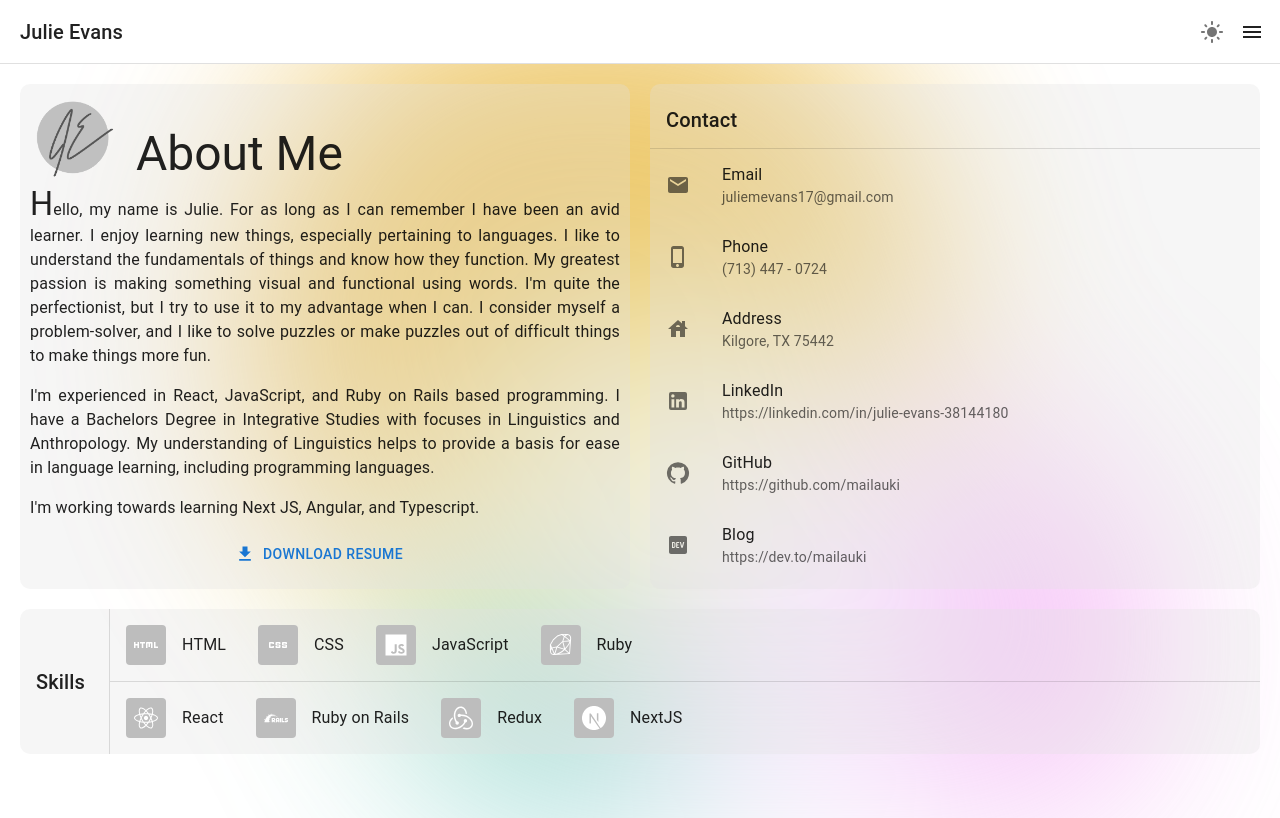
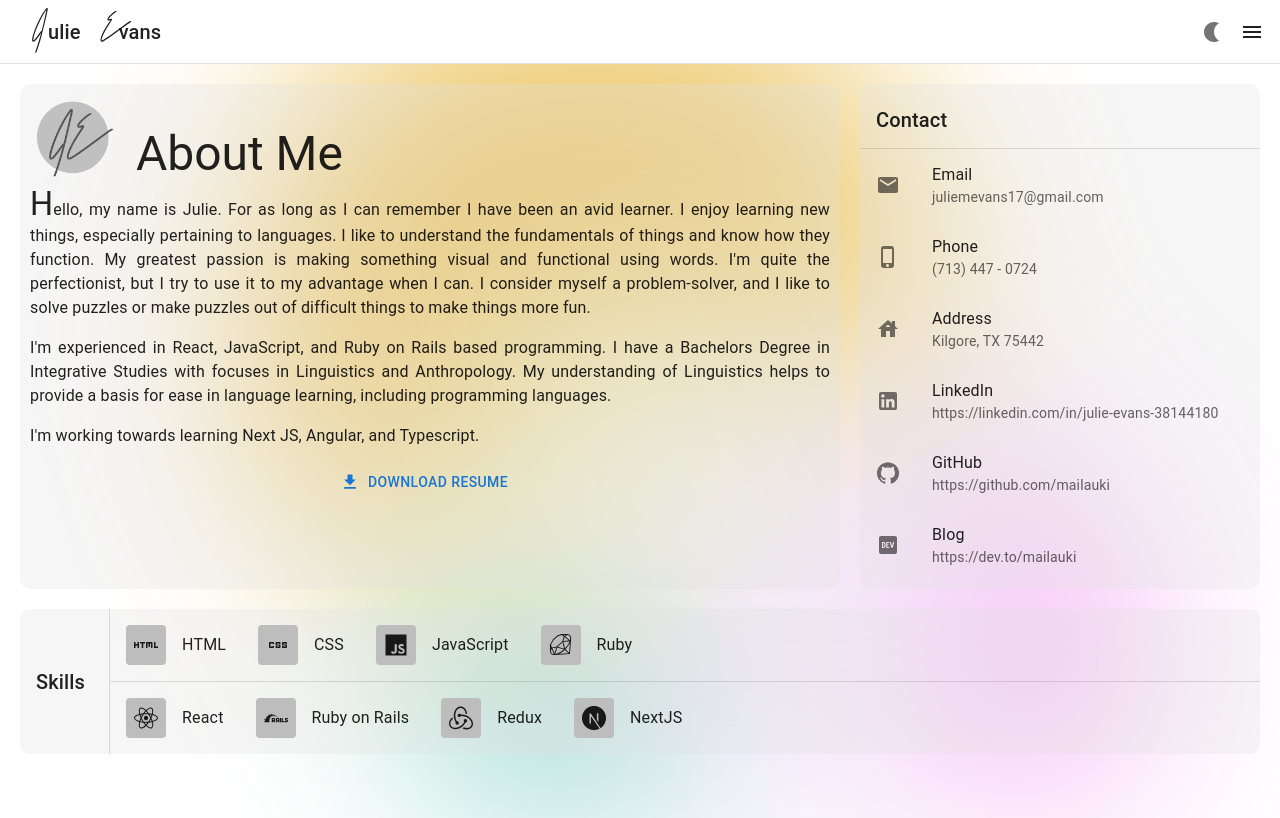
Before and after one commit to mailauki/portfolio-v1, a React (Create React App) app: page /about-me in a window 1280 px wide. Built offline with nearby package versions, Linux system fonts and the light colour scheme.

Commit message:
Updated Header

```diff
--- a/src/App.css
+++ b/src/App.css
@@ -17,19 +17,9 @@ a {
 }
 
 .Content {
-  /* min-height: calc(100vh - 128px); */
-  /* height: calc(100vh - 128px); */
   margin-top: 64px;
   margin-bottom: 64px;
-  /* overflow-y: scroll;
-  overscroll-behavior: contain;
-  -ms-overflow-style: none;
-  scrollbar-width: none; */
 }
-
-/* .Content::-webkit-scrollbar {
-  display: none;
-} */
 
 .Page {
   height: 100%;
@@ -53,6 +43,10 @@ a {
   justify-content: center;
   align-items: center;
   z-index: 0;
+}
+
+.Logo img {
+  filter: brightness(-2);
 }
 
 .row {
@@ -79,13 +73,18 @@ a {
   padding-top: 20px;
   margin: 20px;
   display: grid;
-  grid-template-columns: repeat(2, 1fr);
+  grid-template-columns: repeat(3, 1fr);
   gap: 20px;
+}
+
+.Panel:nth-child(1) {
+  grid-column-start: 1;
+  grid-column-end: 3;
 }
 
 .Panel:nth-child(3) {
   grid-column-start: 1;
-  grid-column-end: 3;
+  grid-column-end: 4;
 }
 
 .wrap {
--- a/src/components/Header.js
+++ b/src/components/Header.js
@@ -1,7 +1,7 @@
 import { useState } from 'react';
 import { Link } from 'react-router-dom';
 import Menu from './Menu';
-import { IconButton, Typography, Box, Tooltip } from '@mui/material';
+import { IconButton, Typography, Box, Tooltip, SvgIcon } from '@mui/material';
 import { useTheme, ThemeProvider, createTheme } from '@mui/material/styles';
 import MenuIcon from '@mui/icons-material/Menu';
 import NightlightIcon from '@mui/icons-material/Nightlight';
@@ -41,7 +41,50 @@ function Header({ darkMode, handleDarkMode }) {
         }}
         // className="Header"
       >
-        <Typography
+        <Box
+        className="Logo"
+          sx={{
+            display: "flex",
+            alignItems: "center",
+            "&:hover": {
+              color: "primary.main"
+            }
+          }}
+        >
+          <span style={{ marginLeft: "-10px", marginRight: "-22px" }}>
+            <svg width="60px" height="60px" viewBox="0 0 400 400" preserveAspectRatio="xMidYMid meet">
+              <g transform="translate(0,400) scale(0.1,-0.1)" fill="currentColor" stroke="none">
+                <path d="M2380 3274 c-98 -109 -262 -377 -421 -691 -311 -617 -533 -1288 -477 -1442 16 -42 58 -62 104 -50 69 19 229 201 412 467 50 73 71 97 66 77 -43 -187 -271 -934 -345 -1130 -51 -136 -54 -159 -17 -163 17 -2 33 4 46 19 35 37 241 683 371 1159 113 416 386 1588 398 1706 7 78 -6 104 -51 104 -28 0 -42 -9 -86 -56z m-55 -554 c-173 -762 -212 -914 -238 -925 -24 -11 -69 -68 -232 -295 -60 -85 -150 -194 -198 -244 -102 -105 -111 -104 -97 11 44 348 363 1127 677 1653 95 158 185 289 190 274 2 -5 -44 -219 -102 -474z" />
+              </g>
+            </svg>
+          </span>
+          <Typography
+            variant="h6"
+            noWrap
+            component={Link} to="/"
+            color="inherit"
+          >
+            ulie
+          </Typography>
+
+          <span style={{ marginRight: "-22px" }}>
+            <svg width="60px" height="60px" viewBox="0 0 400 400" preserveAspectRatio="xMidYMid meet">
+              <g transform="translate(0,400) scale(0.1,-0.1)" fill="currentColor" stroke="none">
+                <path d="M2264 3114 c-140 -71 -424 -337 -485 -456 -55 -107 5 -176 131 -151 36 7 47 7 43 -1 -4 -6 -62 -95 -129 -197 -241 -367 -409 -681 -484 -904 -90 -270 -29 -375 165 -281 126 60 451 284 1030 711 434 320 579 424 675 488 134 89 135 90 121 115 -32 59 -69 36 -786 -493 -726 -536 -1080 -775 -1146 -775 -65 0 37 310 203 615 87 159 168 291 327 534 140 212 157 251 129 279 -16 16 -52 15 -137 -4 -40 -9 -75 -13 -79 -10 -14 14 37 85 133 184 115 120 223 212 315 270 91 57 104 70 89 88 -17 21 -57 17 -115 -12z"/>
+              </g>
+            </svg>
+          </span>
+          <Typography
+            variant="h6"
+            noWrap
+            component={Link} to="/"
+            color="inherit"
+          >
+            vans
+          </Typography>
+        </Box>
+
+        {/* <Typography
           variant="h6"
           noWrap
           sx={{
@@ -53,11 +96,12 @@ function Header({ darkMode, handleDarkMode }) {
           color="inherit"
         >
           Julie Evans
-        </Typography>
+        </Typography> */}
+
         <Box>
-          <Tooltip title={`${theme.palette.mode === "dark" ? "Dark" : "Light"} Mode`} arrow>
+          <Tooltip title={`${theme.palette.mode === "dark" ? "Light" : "Dark"} Mode`} arrow>
             <IconButton onClick={handleDarkMode}>
-              {theme.palette.mode === "dark" ? <NightlightIcon /> : <LightModeIcon />}
+              {theme.palette.mode === "dark" ? <LightModeIcon /> : <NightlightIcon />}
             </IconButton>
           </Tooltip>
           <Tooltip title="Menu" arrow>
@@ -72,6 +116,7 @@ function Header({ darkMode, handleDarkMode }) {
           </Tooltip>
         </Box>
       </Box>
+
       <Menu
         open={open}
         handleDrawerClose={handleDrawerClose}
--- a/src/components/Skills.js
+++ b/src/components/Skills.js
@@ -50,7 +50,7 @@ function Skills() {
         <List className="wrap" >
           <ListItem>
             <ListItemAvatar>
-              <Avatar variant="rounded">
+              <Avatar variant="rounded" sx={{ color: theme.palette.text.primary }}>
                 <HtmlIcon />
               </Avatar>
             </ListItemAvatar>
@@ -58,7 +58,7 @@ function Skills() {
           </ListItem>
           <ListItem>
             <ListItemAvatar>
-              <Avatar variant="rounded">
+              <Avatar variant="rounded" sx={{ color: theme.palette.text.primary }}>
                 <CssIcon />
               </Avatar>
             </ListItemAvatar>
@@ -66,7 +66,7 @@ function Skills() {
           </ListItem>
           <ListItem>
             <ListItemAvatar>
-              <Avatar variant="rounded">
+              <Avatar variant="rounded" sx={{ color: theme.palette.text.primary }}>
                 <JavaScriptIcon />
               </Avatar>
             </ListItemAvatar>
@@ -74,20 +74,12 @@ function Skills() {
           </ListItem>
           <ListItem>
             <ListItemAvatar>
-              <Avatar variant="rounded">
+              <Avatar variant="rounded" sx={{ color: theme.palette.text.primary }}>
                 <RubyIcon />
               </Avatar>
             </ListItemAvatar>
             <ListItemText primary="Ruby" />
           </ListItem>
-          {/* <ListItem>
-            <ListItemAvatar>
-              <Avatar variant="rounded">
-                <TypeScriptIcon />
-              </Avatar>
-            </ListItemAvatar>
-            <ListItemText primary="TypeScript" />
-          </ListItem> */}
         </List>
 
         <Divider />
@@ -95,7 +87,7 @@ function Skills() {
         <List className="wrap">
           <ListItem>
             <ListItemAvatar>
-              <Avatar variant="rounded">
+              <Avatar variant="rounded" sx={{ color: theme.palette.text.primary }}>
                 <ReactIcon />
               </Avatar>
             </ListItemAvatar>
@@ -103,7 +95,7 @@ function Skills() {
           </ListItem>
           <ListItem>
             <ListItemAvatar>
-              <Avatar variant="rounded">
+              <Avatar variant="rounded" sx={{ color: theme.palette.text.primary }}>
                 <RailsIcon />
               </Avatar>
             </ListItemAvatar>
@@ -111,7 +103,7 @@ function Skills() {
           </ListItem>
           <ListItem>
             <ListItemAvatar>
-              <Avatar variant="rounded">
+              <Avatar variant="rounded" sx={{ color: theme.palette.text.primary }}>
                 <ReduxIcon />
               </Avatar>
             </ListItemAvatar>
@@ -119,7 +111,7 @@ function Skills() {
           </ListItem>
           <ListItem>
             <ListItemAvatar>
-              <Avatar variant="rounded">
+              <Avatar variant="rounded" sx={{ color: theme.palette.text.primary }}>
                 <NextJsIcon />
               </Avatar>
             </ListItemAvatar>
```
